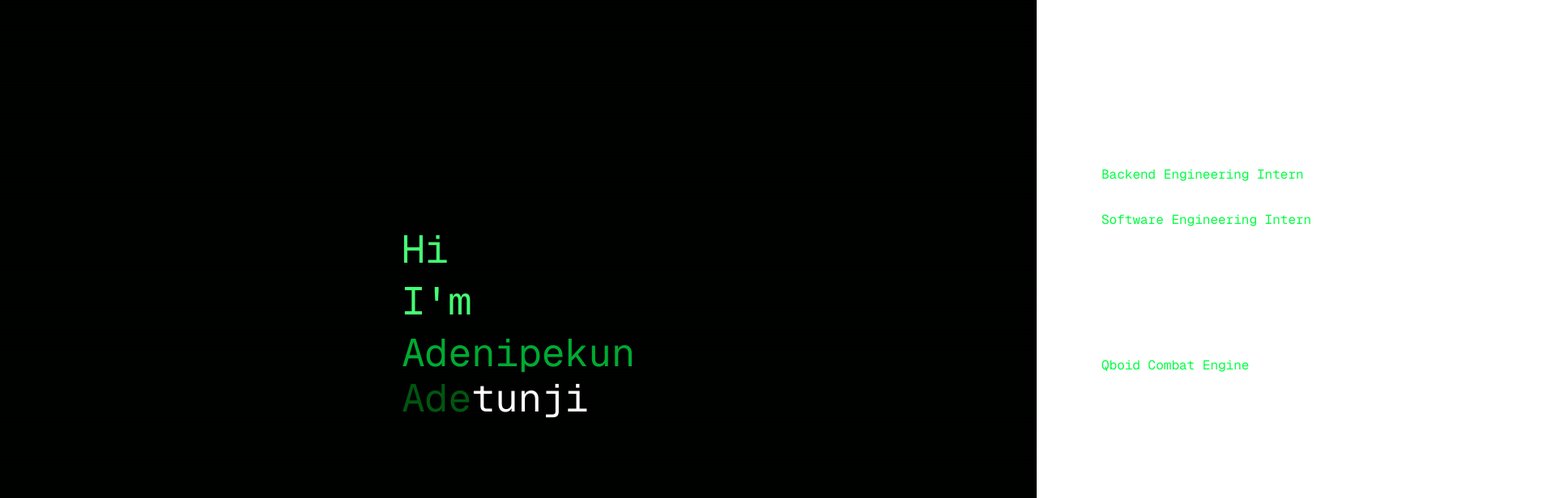
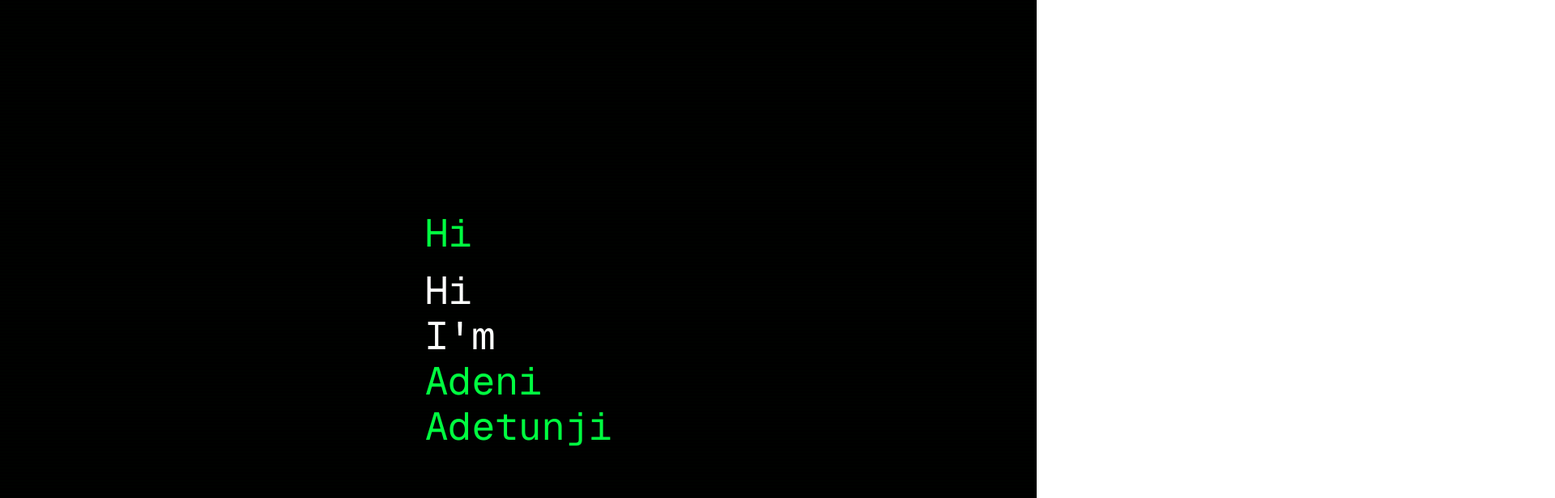
Before and after one commit to GlitchPopPhantom/real-portfolio, a Next.js app: page / in a window 1280 px wide. Shown: the top 616 px of the page at 81% size, 1920 px wide, since content can reach past the window. Built offline with nearby package versions, Linux system fonts and the light colour scheme.

Commit message:
Update page.tsx

```diff
--- a/app/page.tsx
+++ b/app/page.tsx
@@ -1,111 +1,151 @@
 "use client";
 
-import React, {
-  useEffect,
-  useState
-} from "react";
+import React, { useEffect, useState } from "react";
 
 export default function Home() {
-  const [stage,setStage]=useState(0);
-  const [text,setText]=useState("");
+  const [line1, setLine1] = useState("");
+  const [line2, setLine2] = useState("");
+  const [line3, setLine3] = useState("");
+  const [line4, setLine4] = useState("");
 
+  const [cursorVisible, setCursorVisible] =
+    useState(true);
 
-  const [showPortfolio,setShowPortfolio]=
+  const [showIntro, setShowIntro] =
     useState(false);
 
-  const [showButton,setShowButton]=
+  const [showButton, setShowButton] =
     useState(false);
 
-
-  useEffect(()=>{
-
-    let mounted=true;
+  const [showPortfolio, setShowPortfolio] =
+    useState(false);
 
   async function sleep(ms:number){
-      return new Promise(r=>setTimeout(r,ms));
+    return new Promise(
+      r=>setTimeout(r,ms)
+    );
   }
 
-    async function run(){
+  async function typeText(
+    text:string,
+    setter:React.Dispatch<
+      React.SetStateAction<string>
+    >
+  ){
 
-      // TYPE LOADING
+    for(
+      let i=0;
+      i<=text.length;
+      i++
+    ){
 
-      let load="Loading...";
+      setter(
+        text.slice(0,i)
+      );
 
-      for(let i=0;i<=load.length;i++){
-
-        if(!mounted)return;
-
-        setText(load.slice(0,i));
-
-        await sleep(100);
+      await sleep(90);
 
     }
 
+  }
 
-      // BLINK CURSOR 3x
-
-      await sleep(900);
-
-
-      // BACKSPACE
+  async function backspace(
+    text:string,
+    setter:React.Dispatch<
+      React.SetStateAction<string>
+    >
+  ){
 
     for(
-        let i=load.length;
+      let i=text.length;
       i>=0;
       i--
     ){
 
-        setText(
-          load.slice(0,i)
+      setter(
+        text.slice(0,i)
       );
 
       await sleep(50);
 
     }
 
+  }
+
+  useEffect(()=>{
+
+    async function sequence(){
+
+      await typeText(
+        "Loading...",
+        setLine1
+      );
+
+
+      // blink exactly 3x
+
+      for(
+        let i=0;
+        i<6;
+        i++
+      ){
+
+        setCursorVisible(
+          p=>!p
+        );
+
+        await sleep(
+          300
+        );
+
+      }
+
+      setCursorVisible(
+        true
+      );
+
+
+      await backspace(
+        "Loading...",
+        setLine1
+      );
+
+
+      await sleep(400);
+
+      setShowIntro(
+        true
+      );
+
+      setLine1("");
+
+      await typeText(
+        "Hi",
+        setLine1
+      );
 
       await sleep(300);
 
-      setStage(1);
+      await typeText(
+        "I'm",
+        setLine2
+      );
 
       await sleep(300);
 
-      setStage(2);
+      await typeText(
+        "Adenipekun",
+        setLine3
+      );
 
-      await sleep(500);
+      await sleep(300);
 
-      setStage(3);
+      await typeText(
+        "Adetunji",
+        setLine4
+      );
 
-      await sleep(700);
-
-      setStage(4);
-
-      await sleep(700);
-
-      setStage(5);
-
-      await sleep(1500);
-
-      setShowButton(true);
-
-    }
-
-    run();
-
-    return ()=>{
-      mounted=false;
-    };
-
-  },[]);
-
-
-  useEffect(()=>{
-
-    const scroll=()=>{
-
-      if(
-      window.scrollY>10
-      ){
+      await sleep(800);
 
       setShowButton(
         true
@@ -113,64 +153,48 @@ export default function Home() {
 
     }
 
-    };
-
-    window.addEventListener(
-      "scroll",
-      scroll
-    );
-
-    return ()=>{
-
-      window.removeEventListener(
-        "scroll",
-        scroll
-      );
-
-    };
+    sequence();
 
   },[]);
 
 
   return(
 
-<div className="bg-black min-h-screen overflow-hidden font-mono text-[#00FF41]">
+<div className="bg-black text-[#00FF41] min-h-screen font-mono overflow-hidden">
 
-<div className="fixed inset-0 opacity-[0.03] pointer-events-none bg-[linear-gradient(to_bottom,transparent_50%,rgba(0,255,65,0.2)_51%)] bg-[length:100%_4px]" />
+<div className="fixed inset-0 opacity-[0.03] pointer-events-none bg-[linear-gradient(to_bottom,transparent_50%,rgba(0,255,65,.2)_51%)] bg-[length:100%_4px]" />
 
-
-<div className="h-screen flex items-center">
+<div className="max-w-screen-xl mx-auto min-h-screen flex flex-col lg:flex-row px-8 lg:px-24">
 
 <div
 className={`
 transition-all
 duration-[1500ms]
-w-full
-px-20
-${showPortfolio
+flex
+items-center
+
+${
+showPortfolio
 ?
-"translate-x-[-40vw]"
+"lg:w-[40%] justify-start"
 :
-"justify-center"}
-flex
+"w-full justify-center"
+}
 `}
 >
 
 <div>
 
-{/* LOADING */}
+<div className="text-5xl leading-relaxed">
 
-{stage===0&&(
+{line1}
 
-<div className="text-5xl">
-
-{text}
+{!showIntro&&cursorVisible&&(
 
 <span
 className="
-animate-pulse
 inline-block
-w-[12px]
+w-[14px]
 "
 >
 
@@ -178,102 +202,77 @@ w-[12px]
 
 </span>
 
-</div>
-
 )}
-
-
-
-{/* HI */}
-
-{stage>=1&&(
-
-<div>
-
-<div
-className={`
-text-5xl
-transition-all
-duration-[2000ms]
-
-${stage>=5
-?
-"text-white"
-:
-"text-[#00FF41]"
-}
-
-`}
->
-
-Hi
 
 </div>
 
 
-{stage>=2&&(
+{showIntro&&(
+
+<>
 
 <div
-className={`
-text-5xl mt-4
-transition-all duration-[2000ms]
-
-${stage>=5
+className={`text-5xl mt-2 ${
+line1==="Hi"
 ?
 "text-white"
 :
-"text-[#00FF41]"
+""
+}`}
+>
+
+{line1}
+
+</div>
+
+<div
+className={`text-5xl mt-2 ${
+line2==="I'm"
+?
+"text-white"
+:
+""
+}`}
+>
+
+{line2}
+
+</div>
+
+
+<div className="text-5xl mt-2">
+
+{line3}
+
+</div>
+
+
+<div className="text-5xl mt-2">
+
+{"Ade"}
+
+<span
+className={`
+transition-all
+duration-[2000ms]
+
+${
+line4==="Adetunji"
+?
+"text-white"
+:
+""
 }
 `}
 >
 
-I'm
-
-</div>
-
-)}
-
-
-{stage>=3&&(
-
-<div
-className="
-text-5xl mt-4
-text-[#00AA33]
-"
->
-
-Adenipekun
-
-</div>
-
-)}
-
-{stage>=4&&(
-
-<div
-className="
-text-5xl mt-2
-"
->
-
-<span className="text-[#005511]">
-
-Ade
-
-</span>
-
-<span className="text-white">
-
-tunji
+{"tunji"}
 
 </span>
 
 </div>
 
-)}
-
-</div>
+</>
 
 )}
 
@@ -288,14 +287,13 @@ true
 }
 
 className="
-mt-20
-opacity-70
-hover:opacity-100
-transition-all
+mt-16
 border
 border-[#00FF41]/30
-px-6
+px-5
 py-3
+hover:bg-[#00FF41]/10
+transition-all
 "
 
 >
@@ -308,31 +306,26 @@ See my portfolio ↓
 
 </div>
 
+</div>
 
-
-{/* RIGHT PANEL */}
 
 <div
 className={`
-absolute
-right-0
-top-0
-h-full
-w-[55vw]
 transition-all
 duration-[1500ms]
+overflow-hidden
 
 ${
 showPortfolio
 ?
-"translate-x-0"
+"lg:w-[60%] opacity-100"
 :
-"translate-x-full"
+"w-0 opacity-0"
 }
 `}
 >
 
-<div className="pt-32 px-20">
+<div className="py-24 pl-20">
 
 <h2 className="text-white text-3xl mb-10">
 
@@ -361,9 +354,8 @@ Projects
 
 <div>
 
-Qboid Combat Engine
-
-</div>
+Qboid —
+Modular Combat Engine
 
 </div>
 
```
Lines whose indentation alone changed are shown as unchanged.
